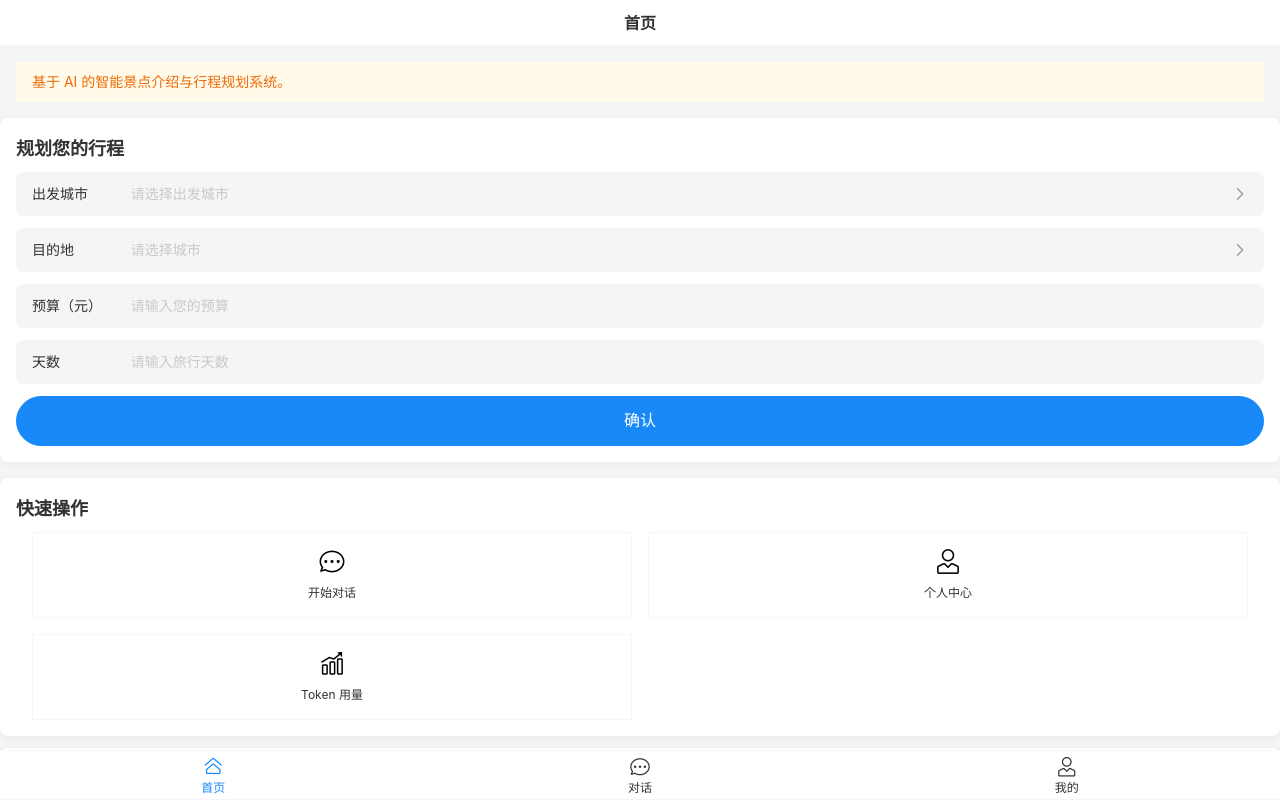
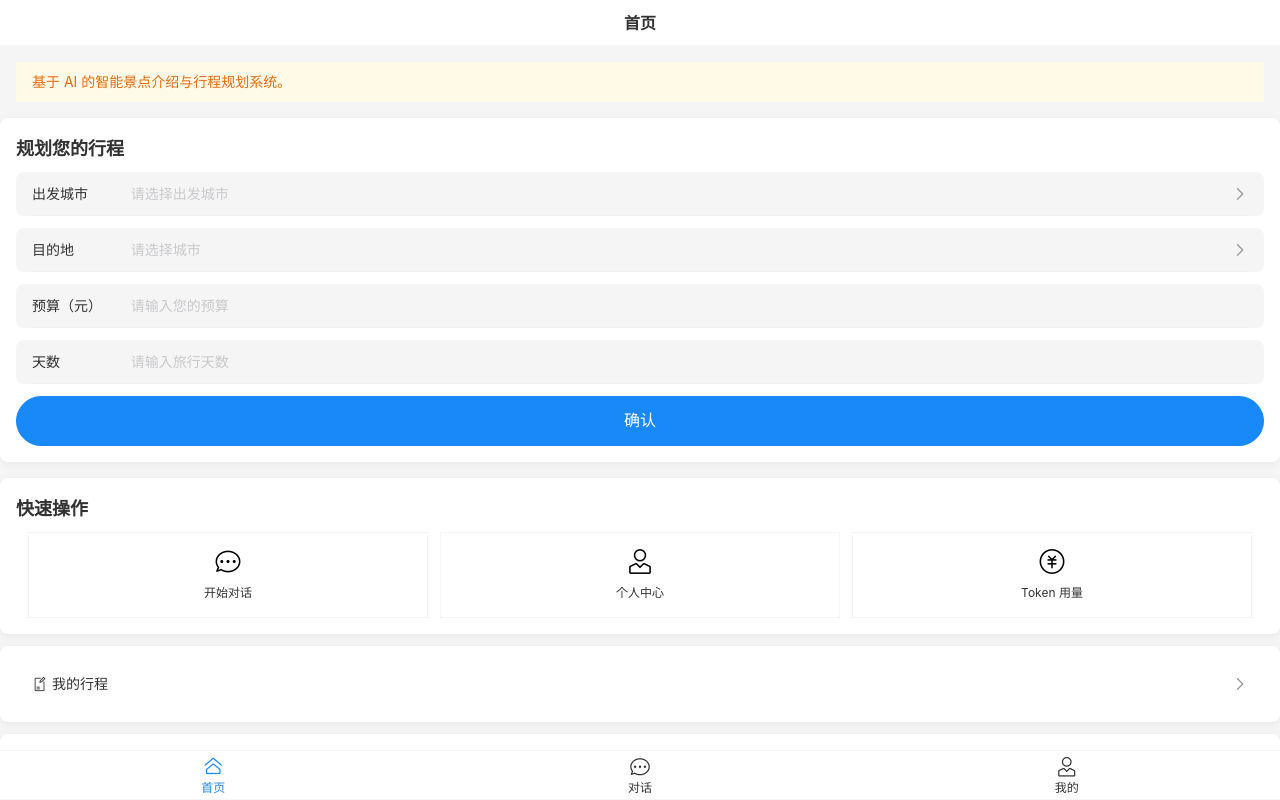
Before and after one commit to wpy2580536181-stack/trip-ai, a Vue app in the folder trip-front/: page / in a window 1280 px wide. Shown: the top 800 px of the page. Built offline with nearby package versions, Linux system fonts and the light colour scheme; sample sign-in values are in the browser's storage.

Commit message:
fix(home): make Token usage entry more visible
Change quick-actions grid from 2-col to 3-col so the third item
(Token 用量) no longer sits alone on a second row where it was easy
to miss. Also switch icon from chart-trending-o to gold-coin-o for
clearer 'usage' semantics.

```diff
--- a/trip-front/src/views/Home.vue
+++ b/trip-front/src/views/Home.vue
@@ -18,10 +18,10 @@
 
     <div class="card quick-actions">
       <div class="section-title">快速操作</div>
-      <van-grid :column-num="2" :gutter="16">
+      <van-grid :column-num="3" :gutter="12">
         <van-grid-item icon="chat-o" text="开始对话" @click="$router.push('/chat')" />
         <van-grid-item icon="user-o" text="个人中心" @click="$router.push('/profile')" />
-        <van-grid-item icon="chart-trending-o" text="Token 用量" @click="$router.push('/token-usage')" />
+        <van-grid-item icon="gold-coin-o" text="Token 用量" @click="$router.push('/token-usage')" />
       </van-grid>
     </div>
     <div class="card my-trips-entry">
```
